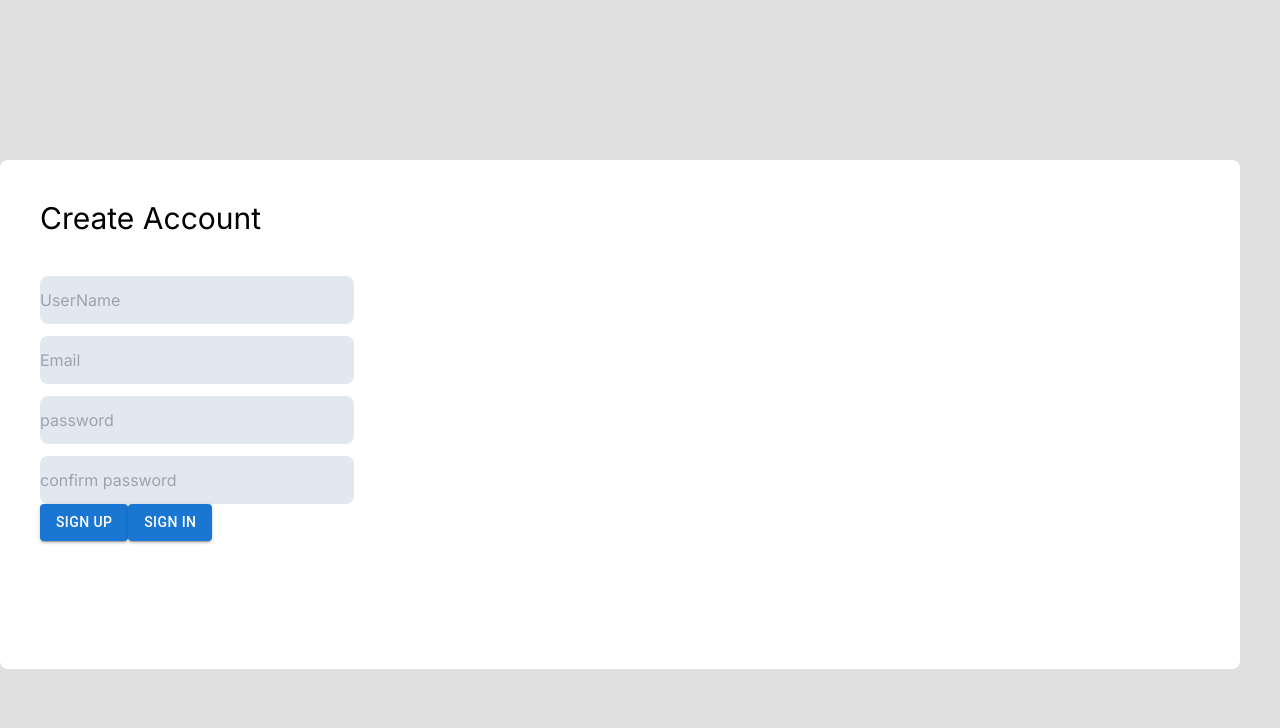
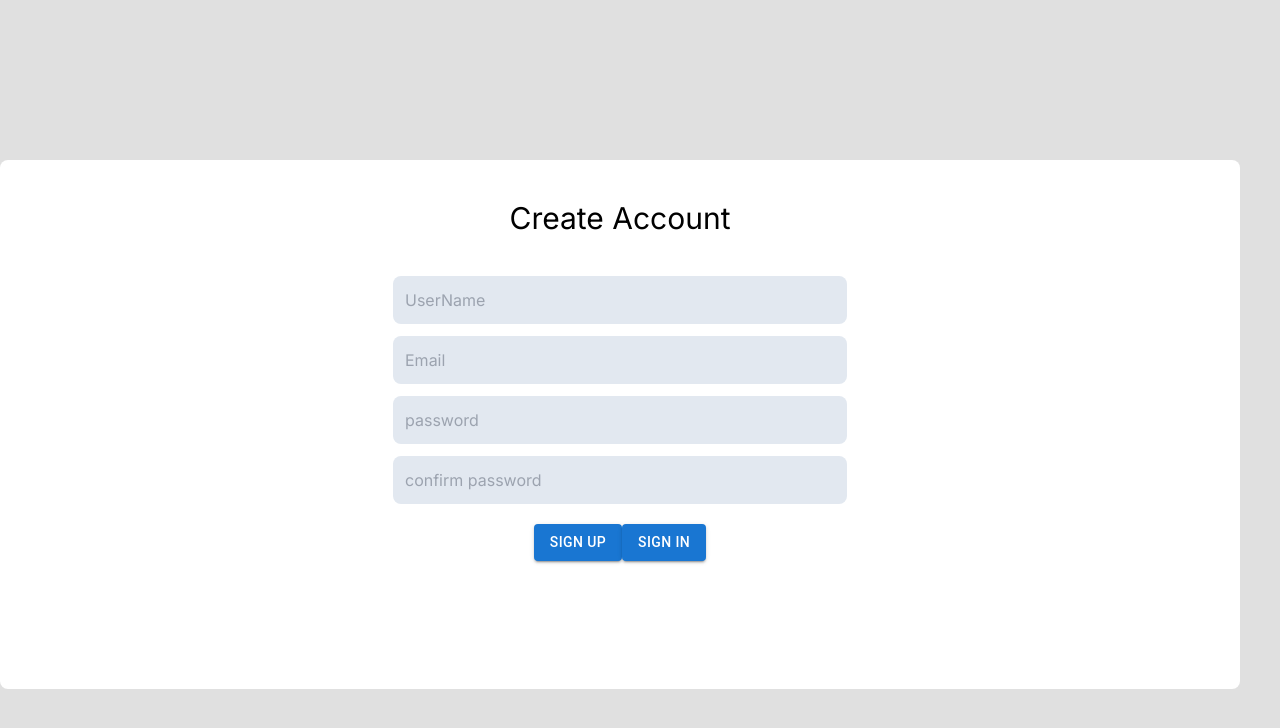
Before and after one commit to ToroDDT/Customer-Management-System-Gym, a Next.js app in the folder management_app/: page /signup in a window 1280 px wide. Shown: the top 728 px of the page. Built offline with nearby package versions, Linux system fonts and the light colour scheme.

Commit message:
Validate form fields

```diff
--- a/management_app/app/signup/page.tsx
+++ b/management_app/app/signup/page.tsx
@@ -1,24 +1,58 @@
 "use client";
 import Button from "@mui/material/Button";
 import { useState } from "react";
+function submitAccountInfo() {
+  fetch;
+}
+
+function validateFields(
+  password: string,
+  confirmPassword: string,
+  userName: string
+) {
+  const checkPassword = () => {
+    if (password !== confirmPassword) {
+      return true;
+    } else {
+      return false;
+    }
+  };
+  const checkUserNameLength = () => {
+    if (userName.length == 0) {
+      return false;
+    }
+  };
+  return { checkPassword, checkUserNameLength };
+}
 
 function Page() {
   const [userName, setUserName] = useState("");
   const [email, setEmail] = useState("");
   const [password, setPassword] = useState("");
   const [confirmPassword, setConfirmPassword] = useState("");
-
+  const [submit, setSubmit] = useState(false);
+  const { checkPassword, checkUserNameLength } = validateFields(
+    password,
+    confirmPassword,
+    userName
+  );
+  const formSubmit = (event) => {
+    event.preventDefault();
+    setSubmit(true);
+    alert("hi");
+  };
   return (
     <>
       <form
-        className="flex flex-col mt-40 box-border pr-32 pl-10 pb-32 bg-white rounded-lg mr-10"
+        className="flex flex-col mt-40 box-border pr-7 pl-7 pb-32 bg-white rounded-lg mr-10 items-center"
         action=""
+        onSubmit={formSubmit}
         method="post"
       >
         <div className="pt-10 pb-10 text-3xl">Create Account</div>
         <label htmlFor="username">
           <input
-            className="pr-20 pt-3 pb-3 bg-slate-200 rounded-lg mb-3"
+            className="pr-52 pt-3 pb-3 bg-slate-200 rounded-lg mb-3 pl-3"
             type="text"
             placeholder="UserName"
             value={userName}
@@ -28,7 +62,7 @@ function Page() {
         </label>
         <label htmlFor="email">
           <input
-            className="pr-20 pt-3 pb-3 bg-slate-200 rounded-lg mb-3"
+            className="pr-52 pt-3 pb-3 bg-slate-200 rounded-lg mb-3 pl-3"
             type="text"
             placeholder="Email"
             value={email}
@@ -38,17 +72,19 @@ function Page() {
         </label>
         <label htmlFor="password">
           <input
-            className="pr-20 pt-3 pb-3 bg-slate-200 rounded-lg mb-3"
+            className="pr-52 pt-3 pb-3 bg-slate-200 rounded-lg mb-3 pl-3"
             type="text"
             placeholder="password"
+            pattern=".{8,}"
             required
             value={password}
             onChange={(e) => setPassword(e.target.value)}
           />
         </label>
+        <div>
           <label htmlFor="confirm-password">
             <input
-            className="pr-20 pt-3 pb-3 bg-slate-200 rounded-lg"
+              className="pr-52 pt-3 pb-3 pl-3 bg-slate-200 rounded-lg"
               type="text"
               placeholder="confirm password"
               value={confirmPassword}
@@ -56,15 +92,26 @@ function Page() {
               onChange={(e) => setConfirmPassword(e.target.value)}
             />
           </label>
-        <div>
+          {submit && checkPassword() ? (
+            <div className="flex border-solid text-red-700">
+              password does not match
+            </div>
+          ) : (
+            <div></div>
+          )}
+        </div>
+        <div className="mt-5">
           <Button
             variant="contained"
             type="submit"
-            className="bg-blue-800 mr-5"
+            className="bg-blue-800 mr-1 rounded-lg p-3 pr-20 pl-20 font-extrabold "
           >
             SIGN UP
           </Button>
-          <Button variant="contained" className="bg-blue-800">
+          <Button
+            variant="contained"
+            className="bg-slate-200 text-black rounded-lg p-3 pr-20 pl-20 font-extrabold"
+          >
             Sign IN
           </Button>
         </div>
```
Lines whose indentation alone changed are shown as unchanged.
